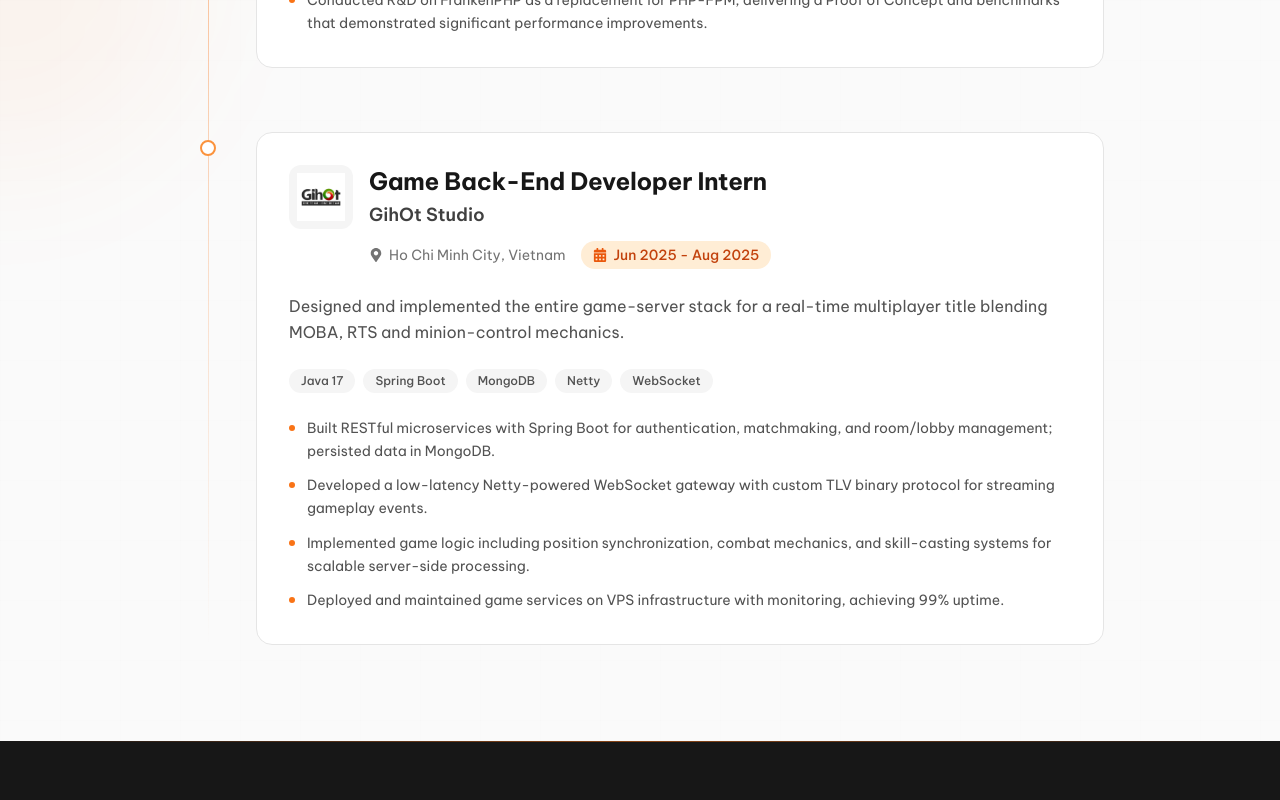
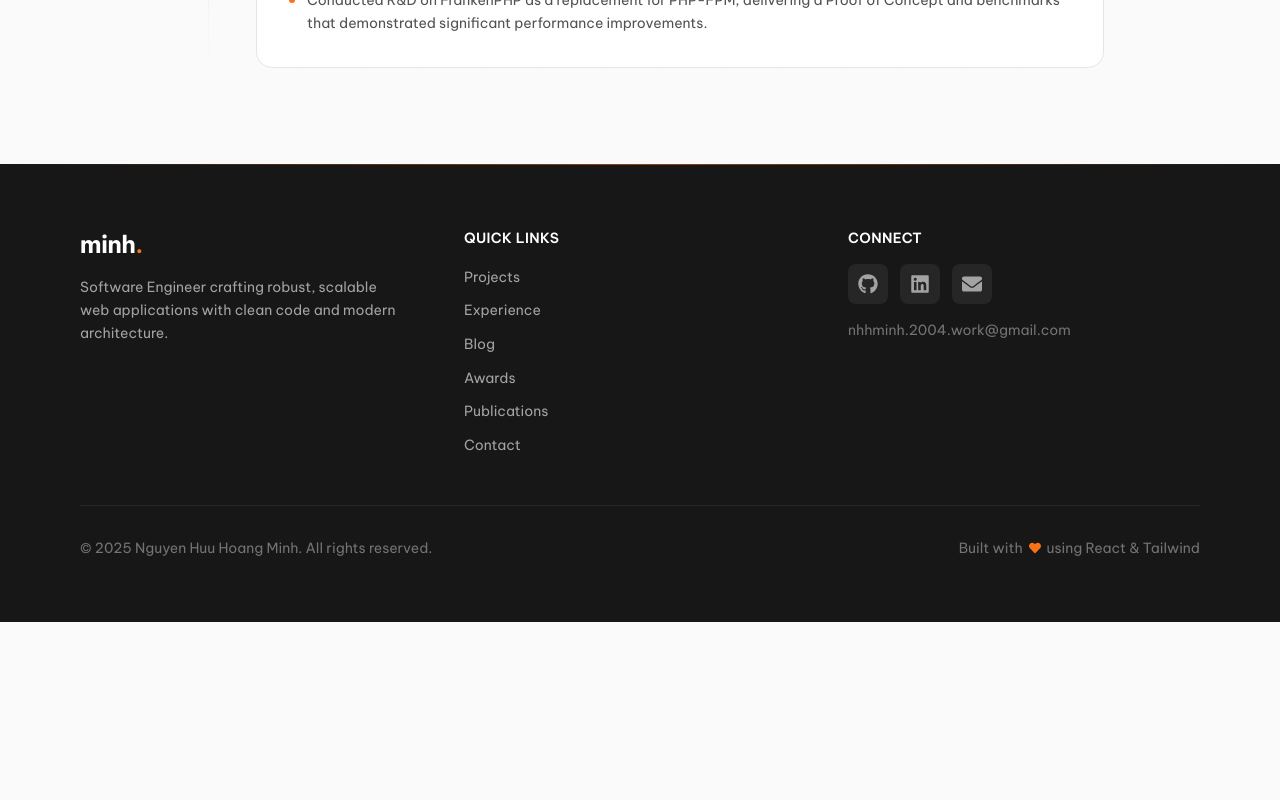
Before and after one commit to MinhNguyen282/portfolio, a React (Create React App) app: page /experience in a window 1280 px wide. Shown: the part 1640-2440 px from the top of the page. After the commit the page ends 2262 px from the top, so only its background shows below. Built offline with nearby package versions, Linux system fonts and the light colour scheme.

Commit message:
Remove GihOt experience

```diff
--- a/src/data/experience.js
+++ b/src/data/experience.js
@@ -37,21 +37,4 @@ export const experience = [
       'Conducted R&D on FrankenPHP as a replacement for PHP-FPM, delivering a Proof of Concept and benchmarks that demonstrated significant performance improvements.'
     ]
   },
-  {
-    id: 1,
-    jobTitle: 'Game Back-End Developer Intern',
-    company: 'GihOt Studio',
-    companyLogo: '/gihot.png',
-    location: 'Ho Chi Minh City, Vietnam',
-    duration: 'Jun 2025 - Aug 2025',
-    isCurrent: false,
-    description: 'Designed and implemented the entire game-server stack for a real-time multiplayer title blending MOBA, RTS and minion-control mechanics.',
-    technologies: ['Java 17', 'Spring Boot', 'MongoDB', 'Netty', 'WebSocket'],
-    details: [
-      'Built RESTful microservices with Spring Boot for authentication, matchmaking, and room/lobby management; persisted data in MongoDB.',
-      'Developed a low-latency Netty-powered WebSocket gateway with custom TLV binary protocol for streaming gameplay events.',
-      'Implemented game logic including position synchronization, combat mechanics, and skill-casting systems for scalable server-side processing.',
-      'Deployed and maintained game services on VPS infrastructure with monitoring, achieving 99% uptime.'
-    ]
-  },
 ];
```
